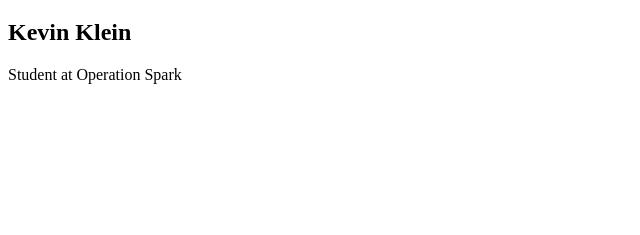
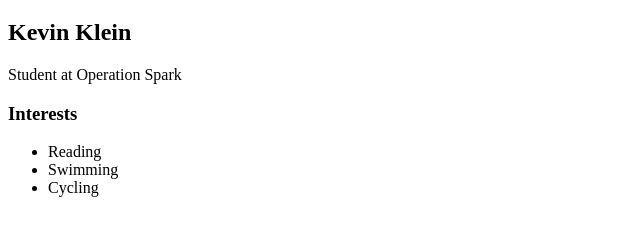
Before and after one commit to kevinklein09/Kevin-Klein.github.io, a plain HTML site: page index.html in a window 1280 px wide. Shown: the part 61-296 px from the top of the page, without its empty margins (0-640 px from the left). Drawn offline with Linux system fonts and the light colour scheme.

Commit message:
first commit

```diff
--- a/index.html
+++ b/index.html
@@ -19,6 +19,14 @@
                 <div class="content">
                     <h2>Kevin Klein</h2>
                         <p>Student at Operation Spark</p>
+                        <div id="interests">
+                            <h3>Interests</h3>
+                            <ul>
+                                <li>Reading</li>
+                                <li>Swimming</li>
+                                <li>Cycling</li>
+                            </ul>
+                        </div>
                 </div>
             </main>
         </div>
```
